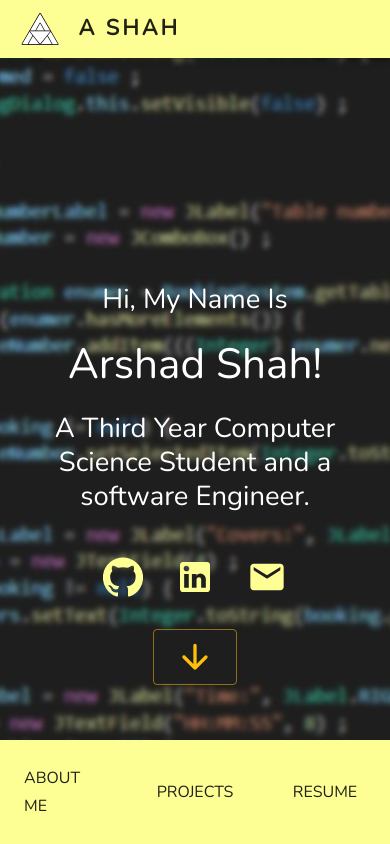
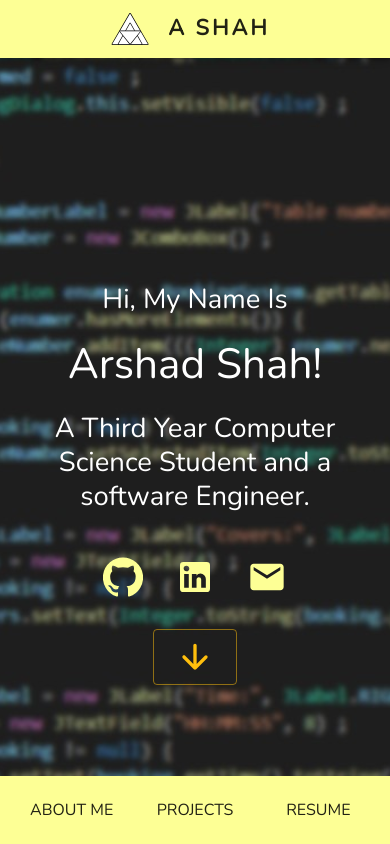
Before and after one commit to arshad-shah/Portfolio-v2, a React (Create React App) app: page / in a window 390 px wide. Shown: the top 844 px of the page. Built offline with nearby package versions, Linux system fonts and the light colour scheme.

Commit message:
corrected header in mobile

```diff
--- a/src/components/Header.js
+++ b/src/components/Header.js
@@ -12,17 +12,17 @@ export default function Header(props) {
 	const { isMobile } = props;
 
 	return (
-		<div className={classes.root}>
+		<div className={isMobile ? '' : classes.root}>
 			<Toolbar id="back-to-top-anchor" />
 			{isMobile ? (
 				<AppBar data-testid="header">
-					<Toolbar>
+					<Toolbar className={classes.MobileHeader}>
 						<img aria-label="Logo" src={logo} className={classes.logo} alt="" />
 						<Typography
 							variant="h5"
 							component="p"
 							color="textPrimary"
-							className={classes.title}>
+							className={classes.titleMobile}>
 							A SHAH
 						</Typography>
 					</Toolbar>
--- a/src/components/navigation/Mobile.js
+++ b/src/components/navigation/Mobile.js
@@ -3,21 +3,14 @@ import { Box, List, ListItem, Typography } from '@material-ui/core';
 import { makeStyles } from '@material-ui/core/styles';
 import { Link } from 'react-scroll';
 import Resume from '../../assets/ArshadResume.pdf';
-import PropTypes from 'prop-types';
 
 const useStyles = makeStyles((theme) => ({
 	button: {
 		'&:hover': {
 			backgroundColor: 'transparent',
 		},
-		'&:active': {
-			backgroundColor: theme.palette.secondary.main,
-		},
-		'&:focus': {
-			backgroundColor: theme.palette.secondary.main,
-		},
 		color: theme.palette.text.primary,
-		padding: '0.5rem',
+		fontWeight: 'bold',
 		textDecoration: 'none',
 		cursor: 'pointer',
 		borderRadius: '0.5rem',
@@ -31,9 +24,11 @@ const useStyles = makeStyles((theme) => ({
 		width: '100%',
 		backgroundColor: theme.palette.primary.main,
 		zIndex: '100',
+		padding: '10px',
 	},
 	mobileMenuItem: {
 		justifyContent: 'center',
+		padding: '10px',
 	},
 }));
 
@@ -43,7 +38,7 @@ export default function Mobile() {
 	return (
 		<Box aria-label="mobileMenu" data-toggle="mobileMenu">
 			<List className={classes.mobileMenuList}>
-				<ListItem className={classes.mobileMenuItem}>
+				<ListItem button className={classes.mobileMenuItem}>
 					<Link
 						className={classes.button}
 						data-block="Aboutmemenuitemmobile"
@@ -55,7 +50,7 @@ export default function Mobile() {
 						<Typography variant="button">About Me</Typography>
 					</Link>
 				</ListItem>
-				<ListItem className={classes.mobileMenuItem}>
+				<ListItem button className={classes.mobileMenuItem}>
 					<Link
 						className={classes.button}
 						data-block="Projectsmenuitemmobile"
@@ -67,7 +62,7 @@ export default function Mobile() {
 						<Typography variant="button">Projects</Typography>
 					</Link>
 				</ListItem>
-				<ListItem className={classes.mobileMenuItem}>
+				<ListItem button className={classes.mobileMenuItem}>
 					<a
 						className={classes.button}
 						data-testid="resumeOption"
@@ -82,9 +77,3 @@ export default function Mobile() {
 		</Box>
 	);
 }
-
-Mobile.propTypes = {
-	click: PropTypes.bool.isRequired,
-	closeMobileMenu: PropTypes.func.isRequired,
-	handleMenu: PropTypes.func.isRequired,
-};
--- a/src/styles/Header.styles.js
+++ b/src/styles/Header.styles.js
@@ -1,19 +1,32 @@
-import { makeStyles } from "@material-ui/core/styles";
+import { makeStyles } from '@material-ui/core/styles';
 
 // LOCAL-STYLING
 export default makeStyles((theme) => ({
 	root: {
 		flexGrow: 1,
+		alignItems: 'center',
+		justifyContent: 'center',
+	},
+	MobileHeader: {
+		display: 'flex',
+		flexDirection: 'row',
+		alignItems: 'center',
+		justifyContent: 'center',
 	},
 	title: {
 		flexGrow: 1,
-    padding: "0.9rem",
-    fontWeight: "bold",
-    letterSpacing: "3px",
+		padding: '0.9rem',
+		fontWeight: 'bold',
+		letterSpacing: '3px',
+	},
+	titleMobile: {
+		padding: '0.9rem',
+		fontWeight: 'bold',
+		letterSpacing: '3px',
 	},
 	logo: {
-    height: "3rem",
-    width: "3rem",
-    padding: "0.3rem",
+		height: '3rem',
+		width: '3rem',
+		padding: '0.3rem',
 	},
 }));
```
Also changed, not shown: 2 other files (tests, documents, lock files or other folders). Lines whose indentation alone changed are shown as unchanged.
